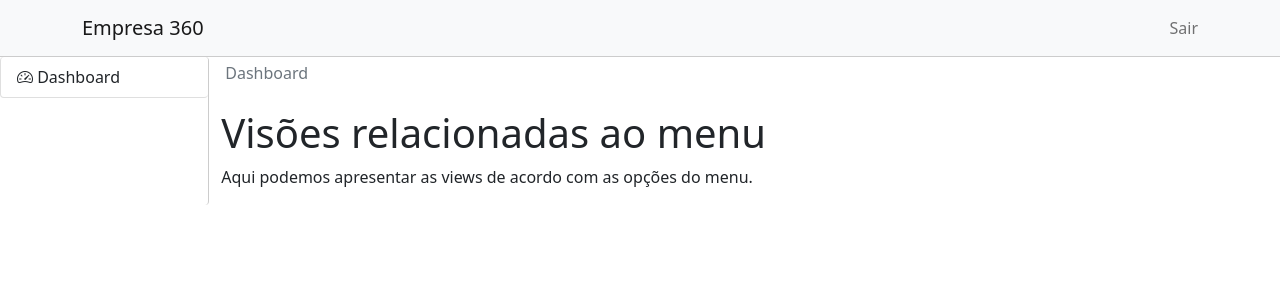
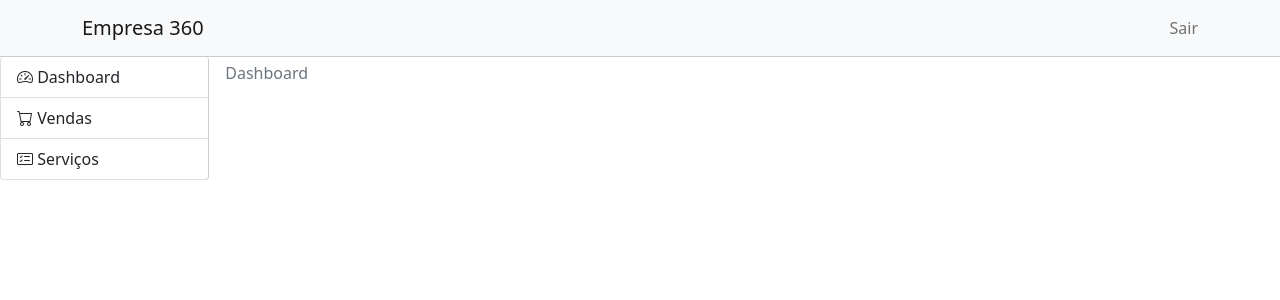
Before and after one commit to antoniotnn/empresa-360-vuejs, a Vue app: page /home in a window 1280 px wide. Shown: the top 300 px of the page. Built offline with nearby package versions, Linux system fonts and the light colour scheme.

Commit message:
225. Rotas alinhadas (rotas filhas) parte 1

```diff
--- /dev/null
+++ b/src/components/servicos/Servicos.vue
@@ -0,0 +1,3 @@
+<template>
+    <h5>Serviços</h5>
+</template>
--- /dev/null
+++ b/src/components/vendas/Vendas.vue
@@ -0,0 +1,3 @@
+<template>
+    <h5>Vendas</h5>
+</template>
--- a/src/views/Home.vue
+++ b/src/views/Home.vue
@@ -15,7 +15,15 @@
 
         <div class="d-flex">
             <div class="list-group menu-esquerda">
-                <a class="list-group-item list-group-item-action" href="#"><i class="bi bi-speedometer2"></i> Dashboard</a>
+                <router-link class="list-group-item list-group-item-action" to="/home">
+                    <i class="bi bi-speedometer2"></i> Dashboard
+                </router-link>
+                <router-link class="list-group-item list-group-item-action" to="/home/vendas">
+                    <i class="bi bi-cart"></i> Vendas
+                </router-link>
+                <router-link class="list-group-item list-group-item-action" to="/home/servicos">
+                    <i class="bi bi-card-checklist"></i> Serviços
+                </router-link>
             </div>
 
             <div class="w-100">
@@ -26,8 +34,7 @@
                 </nav>
 
                 <div class="container-fluid">
-                    <h1 class="mt-4">Visões relacionadas ao menu</h1>
-                    <p>Aqui podemos apresentar as views de acordo com as opções do menu.</p>
+                    <router-view />
                 </div>
 
             </div>
```
Also changed, not shown: src/router.js (+7 -1 lines).
